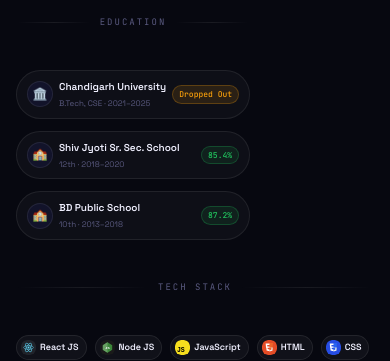
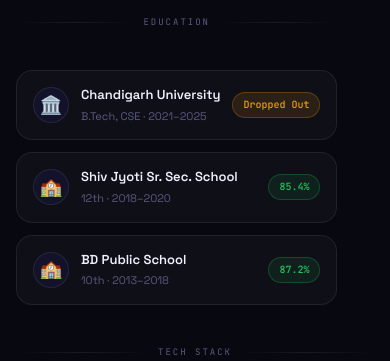
Before and after one commit to reevee07/portfolio, a Next.js app: page / in a window 390 px wide. Shown: the part 864-1225 px from the top of the page. Built offline with nearby package versions, Linux system fonts and the light colour scheme; no server answers.

Commit message:
education stack expand

```diff
--- a/app/globals.css
+++ b/app/globals.css
@@ -244,44 +244,49 @@
 
 /* ── EDU CARDS: fix wrapping ── */
 .edu-card {
-  border-radius: 100px;
-  padding: 8px 10px;
-  gap: 6px;
+  border-radius: 16px;
+  padding: 14px 16px;
+  gap: 12px;
   flex-wrap: nowrap;
   align-items: center;
+  overflow: hidden;
 }
 
 .edu-icon {
-  width: 26px;
-  height: 26px;
-  font-size: 12px;
+  width: 36px;
+  height: 36px;
+  font-size: 18px;
   flex-shrink: 0;
 }
 
 .edu-info {
   flex: 1;
-  min-width: 0;            /* ← allows truncation */
+  min-width: 0;
 }
 
 .edu-name {
-  font-size: 10px;
-  white-space: nowrap;     /* ← stop name wrapping */
+  font-size: 13px;
+  white-space: nowrap;
   overflow: hidden;
   text-overflow: ellipsis;
 }
 
 .edu-meta {
-  font-size: 8px;
+  font-size: 11px;
+  color: var(--t3);
   white-space: nowrap;
   overflow: hidden;
   text-overflow: ellipsis;
 }
 
 .edu-badge {
-  font-size: 8px;
-  padding: 2px 6px;
+  font-size: 10px;
+  padding: 4px 10px;
   flex-shrink: 0;
   white-space: nowrap;
+  max-width: 90px;
+  overflow: hidden;
+  text-overflow: ellipsis;
 }
 
 /* ── SKILLS: fit more per row ── */
```
